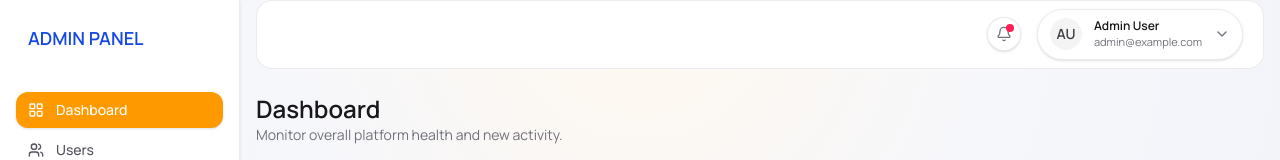
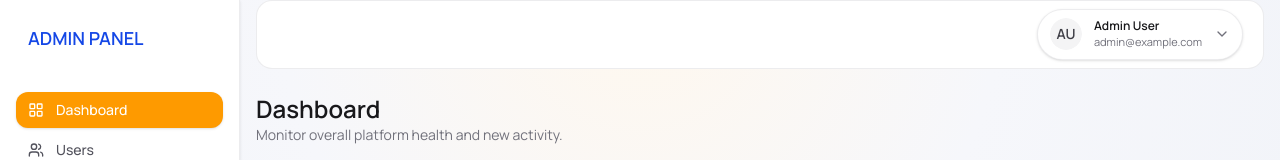
Before and after one commit to suman-chandra-barman/tradely-admin-dashboard, a Next.js app: page / in a window 1280 px wide. Shown: the top 160 px of the page. Built offline with nearby package versions, Linux system fonts and the light colour scheme; no server answers.

Commit message:
feat: implement Topbar component with user profile dropdown and logout functionality

```diff
--- a/src/components/layout/Topbar.tsx
+++ b/src/components/layout/Topbar.tsx
@@ -58,10 +58,6 @@ export default function Topbar() {
   return (
     <header className="flex flex-wrap items-center justify-end gap-4 rounded-2xl border border-zinc-200/70 bg-white px-5 py-2">
       <div className="flex items-center gap-4">
-        <button className="relative rounded-full border border-zinc-200/70 bg-white p-2 text-zinc-500 shadow-sm">
-          <span className="absolute right-1.5 top-1.5 h-2 w-2 rounded-full bg-rose-500" />
-          <Bell className="h-4 w-4" />
-        </button>
         <DropdownMenu>
           <DropdownMenuTrigger asChild>
             {showSkeleton ? (
```
